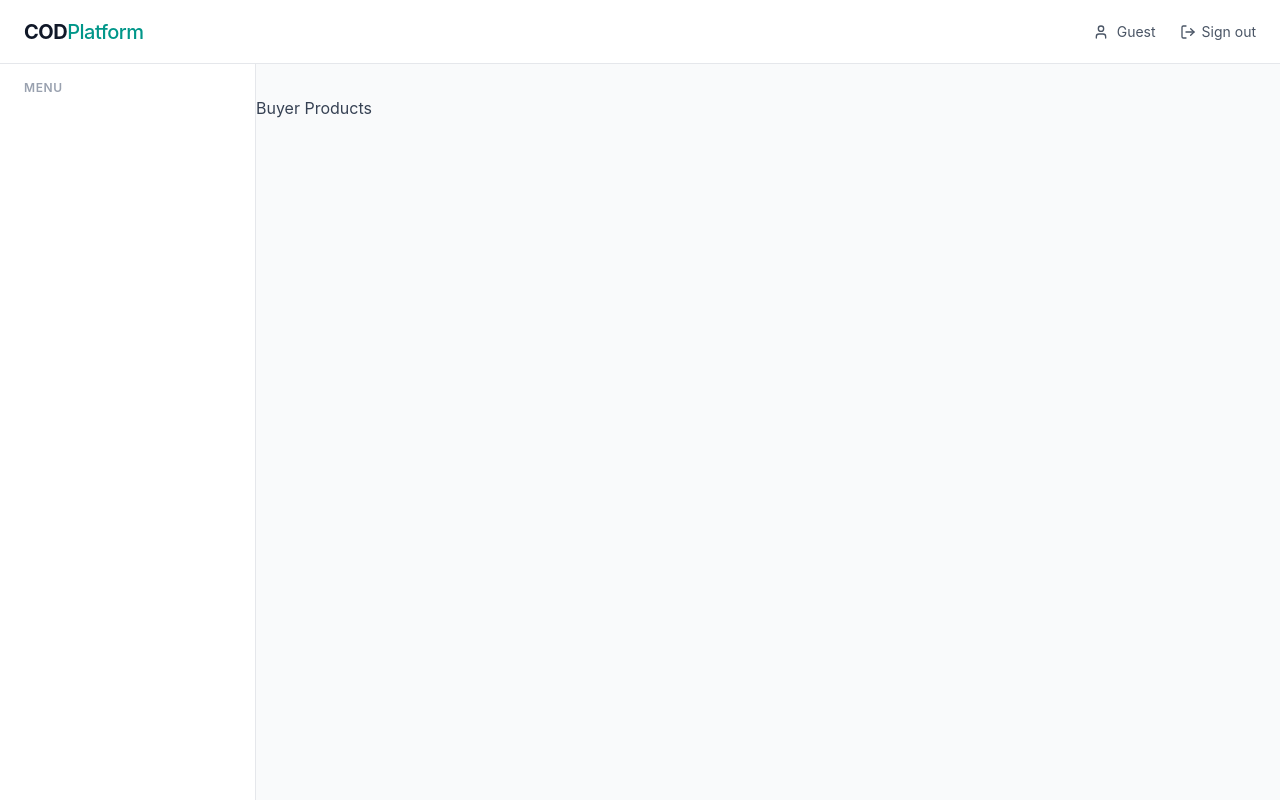
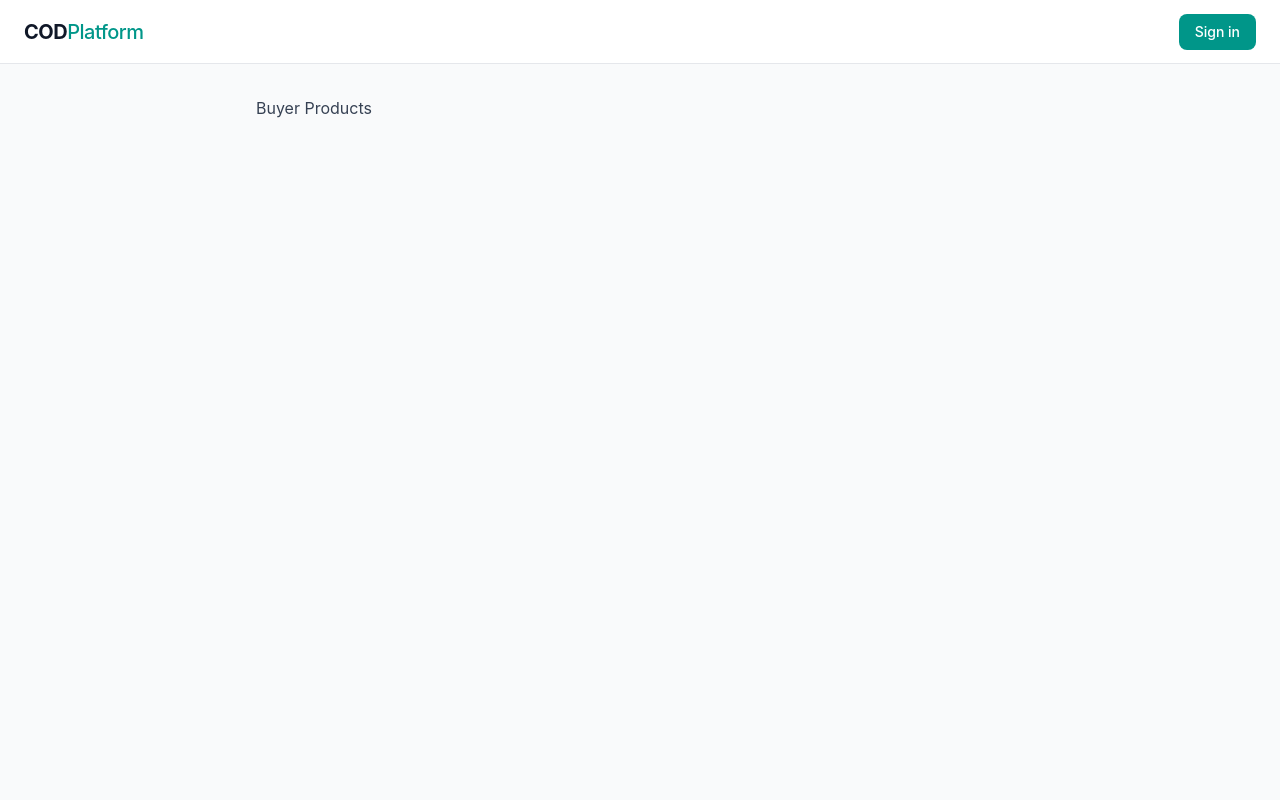
Before and after one commit to 2026-nccu-blockchain/114_2_frontend, a React (Vite) app in the folder platform/: page / in a window 1280 px wide. Built offline with nearby package versions, Linux system fonts and the light colour scheme.

Commit message:
fix(ui): adjust layout display for guest user status

```diff
--- /dev/null
+++ b/platform/src/components/layout/NavActions.tsx
@@ -0,0 +1,61 @@
+import { Link, useNavigate } from 'react-router-dom';
+import { LogOut, User as UserIcon, ShoppingCart } from 'lucide-react';
+import { useAuthStore } from '@/store/authStore';
+
+export default function NavActions() {
+  const { role, logout } = useAuthStore();
+  const navigate = useNavigate();
+
+  const handleLogout = () => {
+    logout();
+    navigate('/');
+  };
+
+  // Guest給Sign in
+  if (!role) {
+    return (
+      <Link
+        to="/login"
+        className="text-sm bg-teal-600 hover:bg-teal-700 text-white font-medium px-4 py-2 rounded-lg transition-colors"
+      >
+        Sign in
+      </Link>
+    );
+  }
+
+  // 是登入會員，顯示身分與Sign out
+  const displayName = `Demo ${role.charAt(0).toUpperCase() + role.slice(1)}`;
+
+  return (
+    <div className="flex items-center gap-6 text-sm text-gray-600">
+      {/* 買家專屬：購物車 */}
+      {role === 'buyer' && (
+        <Link
+          to="/cart"
+          className="p-1 hover:text-teal-600 transition-colors relative"
+          aria-label="Shopping Cart"
+        >
+          <ShoppingCart className="w-5 h-5" />
+        </Link>
+      )}
+
+      {/* 使用者名稱與頭像 */}
+      <Link
+        to="/profile"
+        className="flex items-center gap-2 hover:text-teal-600 transition-colors group"
+      >
+        <UserIcon className="w-4 h-4 group-hover:scale-110 transition-transform" />
+        <span className="font-medium">{displayName}</span>
+      </Link>
+
+      {/* 登出按鈕 */}
+      <button
+        onClick={handleLogout}
+        className="flex items-center gap-1.5 hover:text-red-600 transition-colors"
+      >
+        <LogOut className="w-4 h-4" />
+        <span>Sign out</span>
+      </button>
+    </div>
+  );
+}
--- a/platform/src/components/layout/Navbar.tsx
+++ b/platform/src/components/layout/Navbar.tsx
@@ -1,52 +1,16 @@
-import { Link, useNavigate } from 'react-router-dom';
-import { LogOut, User as UserIcon, ShoppingCart } from 'lucide-react';
-import { useAuthStore } from '@/store/authStore';
+import { Link } from 'react-router-dom';
+import NavActions from '@/components/layout/NavActions';
 
 export default function Navbar() {
-  const { role, logout } = useAuthStore();
-  const navigate = useNavigate();
-
-  const getDisplayName = () => {
-    if (!role) return 'Guest';
-    return `Demo ${role.charAt(0).toUpperCase() + role.slice(1)}`;
-  };
-
-  const handleLogout = () => {
-    logout();
-    navigate('/login');
-  };
-
   return (
     <header className="h-16 border-b border-gray-200 bg-white px-6 flex items-center justify-between fixed top-0 left-0 right-0 z-20">
-      <Link to={`/${role || 'login'}`} className="text-xl font-bold text-gray-900 tracking-tight">
+
+      <Link to="/" className="text-xl font-bold text-gray-900 tracking-tight">
         COD<span className="text-teal-600 font-medium">Platform</span>
       </Link>
 
-      <div className="flex items-center gap-6 text-sm text-gray-600">
-        {/* 只有買家 (buyer) 登入時，顯示購物車圖示連結 */}
-        {role === 'buyer' && (
-          <Link
-            to="/buyer/cart"
-            className="p-1 hover:text-gray-900 transition-colors relative"
-            aria-label="Shopping Cart"
-          >
-            <ShoppingCart className="w-5 h-5" />
-          </Link>
-        )}
-
-        <div className="flex items-center gap-2">
-          <UserIcon className="w-4 h-4" />
-          <span>{getDisplayName()}</span>
-        </div>
-
-        <button
-          onClick={handleLogout}
-          className="flex items-center gap-1.5 hover:text-gray-900 transition-colors"
-        >
-          <LogOut className="w-4 h-4" />
-          <span>Sign out</span>
-        </button>
-      </div>
+      {/* 右側按鈕群給 NavActions 判斷身分 */}
+      <NavActions />
     </header>
   );
 }
--- a/platform/src/components/layout/Sidebar.tsx
+++ b/platform/src/components/layout/Sidebar.tsx
@@ -5,6 +5,10 @@ import { getNavItems } from '@/constants/navigation';
 export default function Sidebar() {
   const { role } = useAuthStore();
   const location = useLocation();
+
+  // 訪客
+  if (!role) return null;
+
   const items = getNavItems(role);
 
   return (
```
